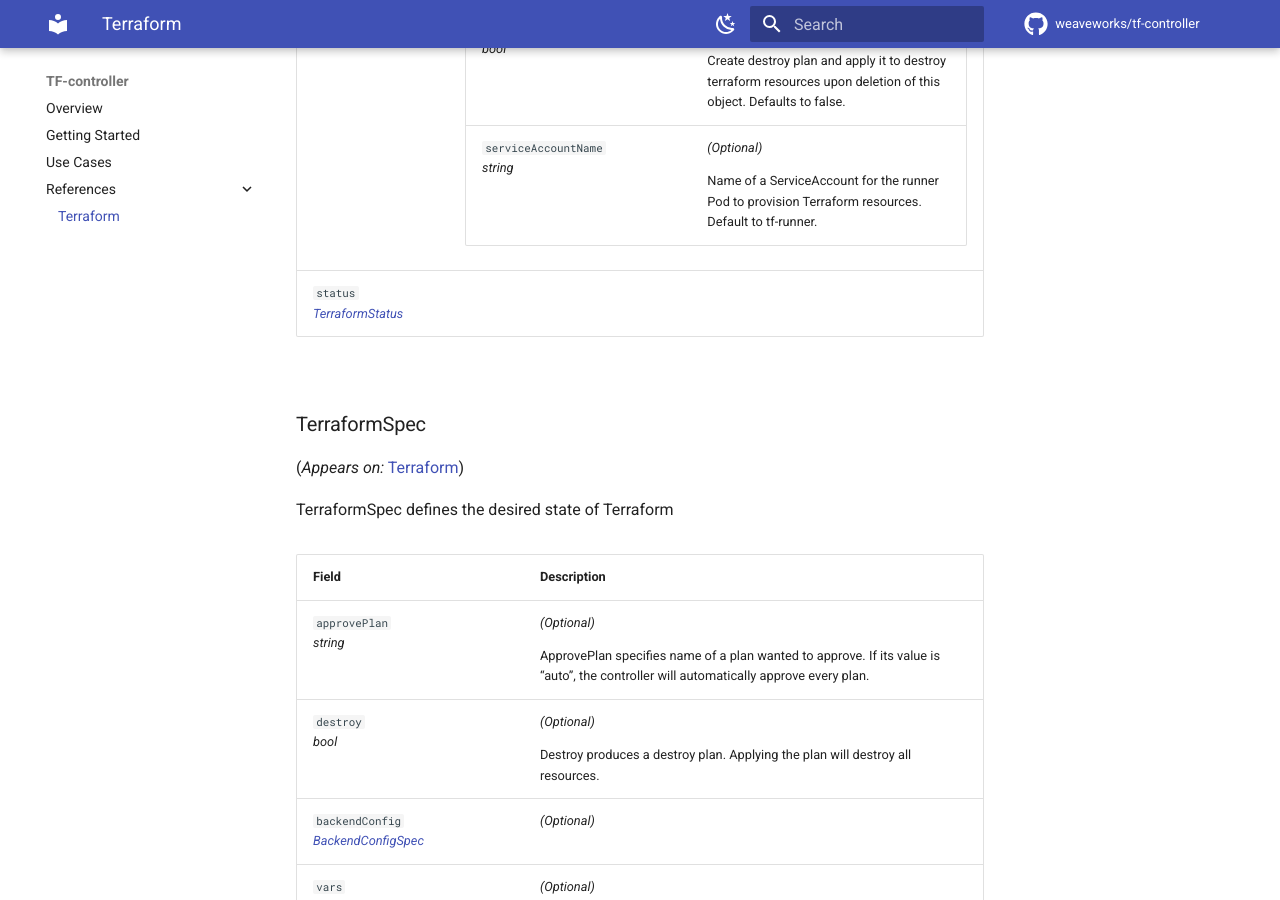
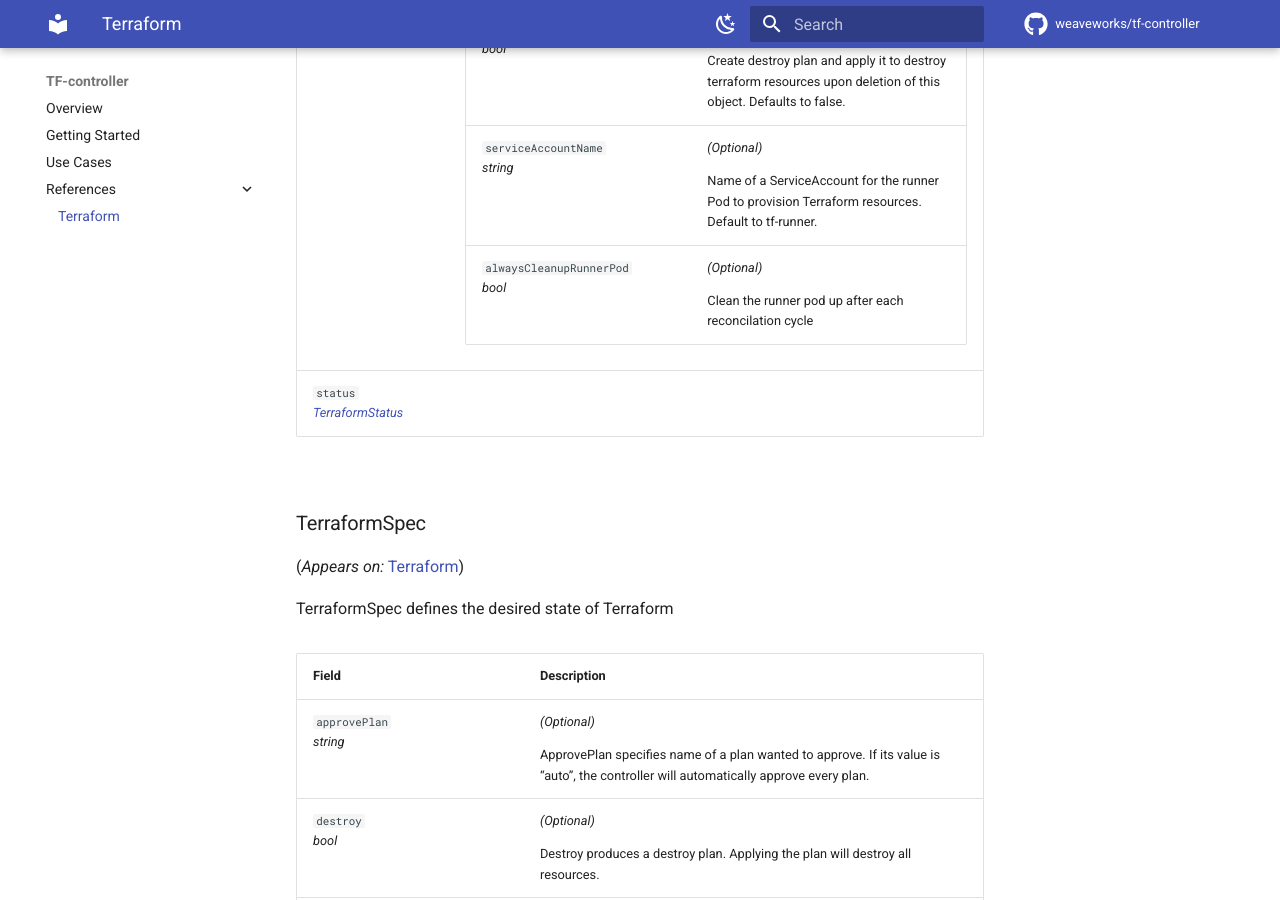
Before and after one commit to flux-iac/tofu-controller, an MkDocs documentation site: the page built from docs/References/terraform.md, in a window 1280 px wide and 900 px high, scrolled down 4823 px. Built offline with MkDocs 1.6.1 and Material for MkDocs 9.7.7, drawn with Linux system fonts in a browser that asks for light colours; comment, search, counter and statistics services are not loaded; some of the changed text lies outside the part shown.

Commit message:
add always cleanup pod to the api

```diff
--- a/docs/References/terraform.md
+++ b/docs/References/terraform.md
@@ -576,6 +576,18 @@ string
 Default to tf-runner.</p>
 </td>
 </tr>
+<tr>
+<td>
+<code>alwaysCleanupRunnerPod</code><br>
+<em>
+bool
+</em>
+</td>
+<td>
+<em>(Optional)</em>
+<p>Clean the runner pod up after each reconcilation cycle</p>
+</td>
+</tr>
 </table>
 </td>
 </tr>
@@ -839,6 +851,18 @@ string
 <em>(Optional)</em>
 <p>Name of a ServiceAccount for the runner Pod to provision Terraform resources.
 Default to tf-runner.</p>
+</td>
+</tr>
+<tr>
+<td>
+<code>alwaysCleanupRunnerPod</code><br>
+<em>
+bool
+</em>
+</td>
+<td>
+<em>(Optional)</em>
+<p>Clean the runner pod up after each reconcilation cycle</p>
 </td>
 </tr>
 </tbody>
```
Also changed, not shown: 4 other files.
